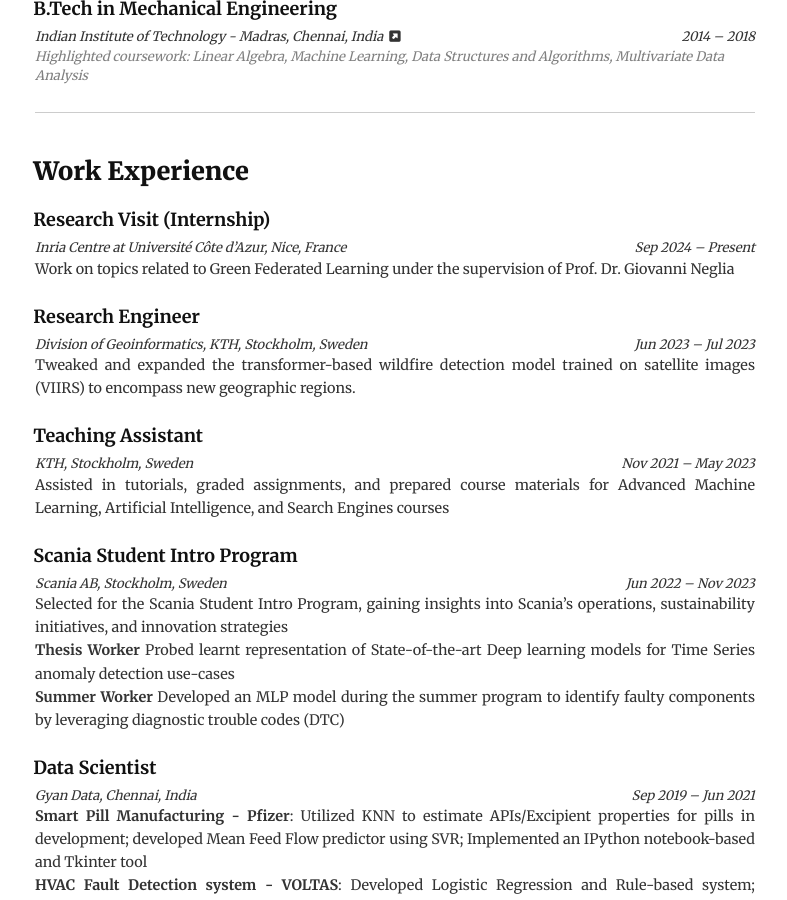
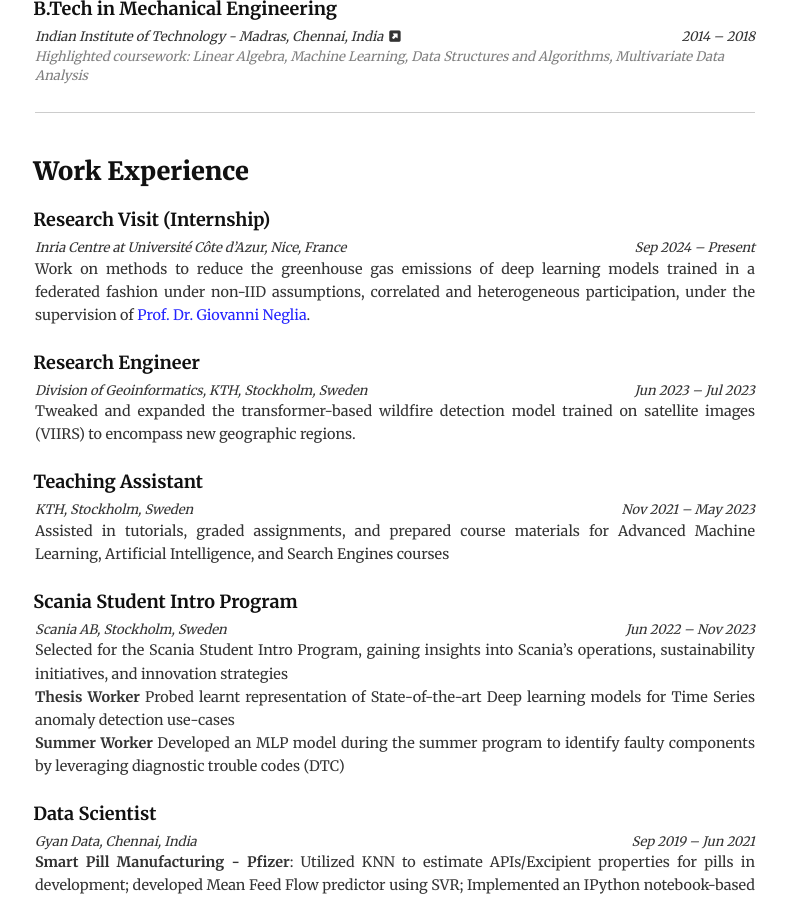
Before and after one commit to dannyrichy/dannyrichy.github.io, a Jekyll site: the page built from docs/cv.md, in a window 1280 px wide and 900 px high, scrolled down 354 px. Shown: the whole window, without its empty margins (245-1032 px from the left). Built offline with Jekyll 4.4.1, drawn with Linux system fonts in a browser that asks for light colours.

Commit message:
Adding more content for fedlearning

```diff
--- a/docs/cv.md
+++ b/docs/cv.md
@@ -39,7 +39,7 @@
   <span>Sep 2024 – Present</span>
 </div>
 
-<p style="text-align: justify;">Work on topics related to Green Federated Learning under the supervision of Prof. Dr. Giovanni Neglia</p>
+<p style="text-align: justify;">Work on methods to reduce the greenhouse gas emissions of deep learning models trained in a federated fashion under non-IID assumptions, correlated and heterogeneous participation, under the supervision of <a href="http://www-sop.inria.fr/members/Giovanni.Neglia/" target="_blank">Prof. Dr. Giovanni Neglia</a>.</p>
 
 #### Research Engineer
 <div style="display: flex; justify-content: space-between; font-size: small; font-style: italic;">
```
Also changed, not shown: 1 other file.
